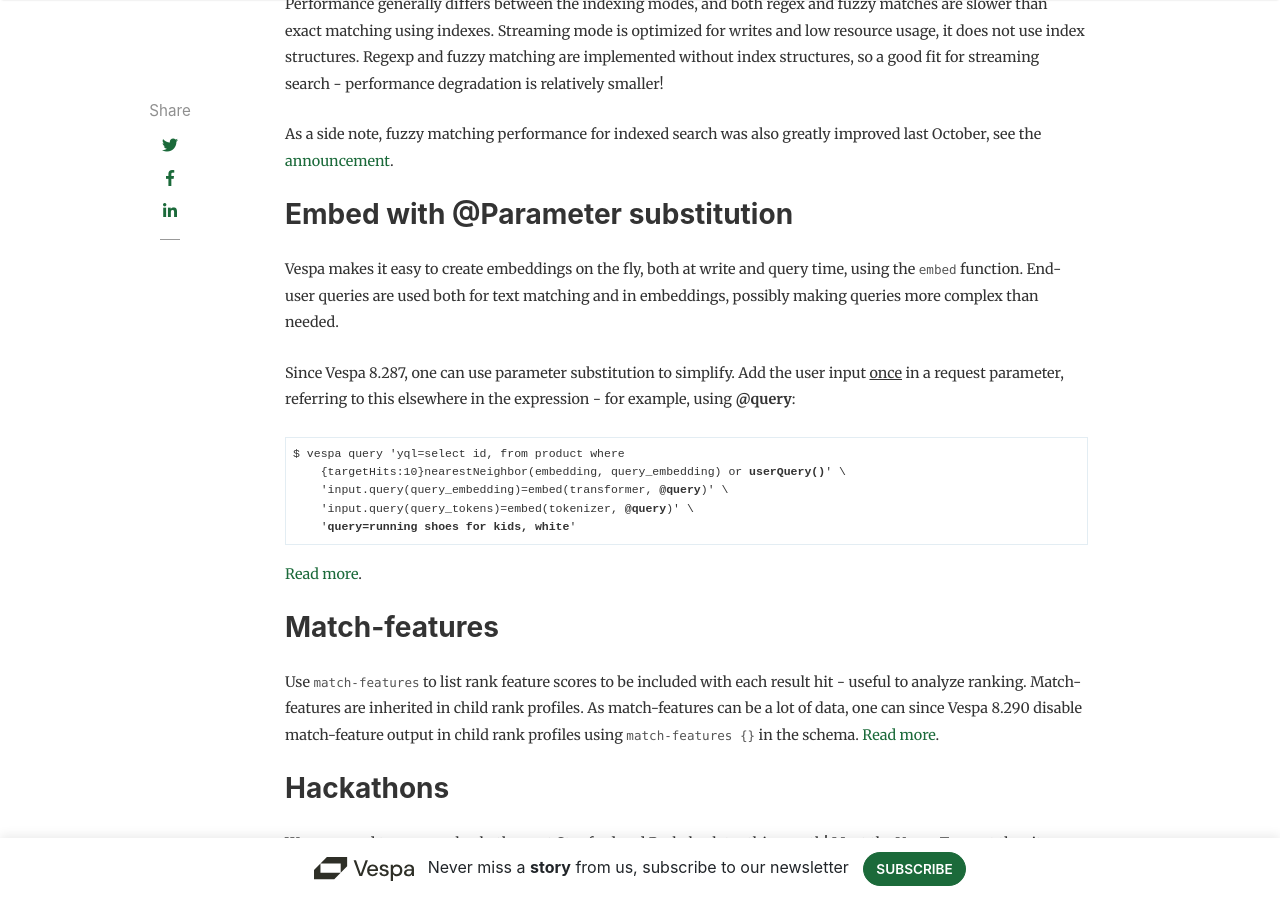
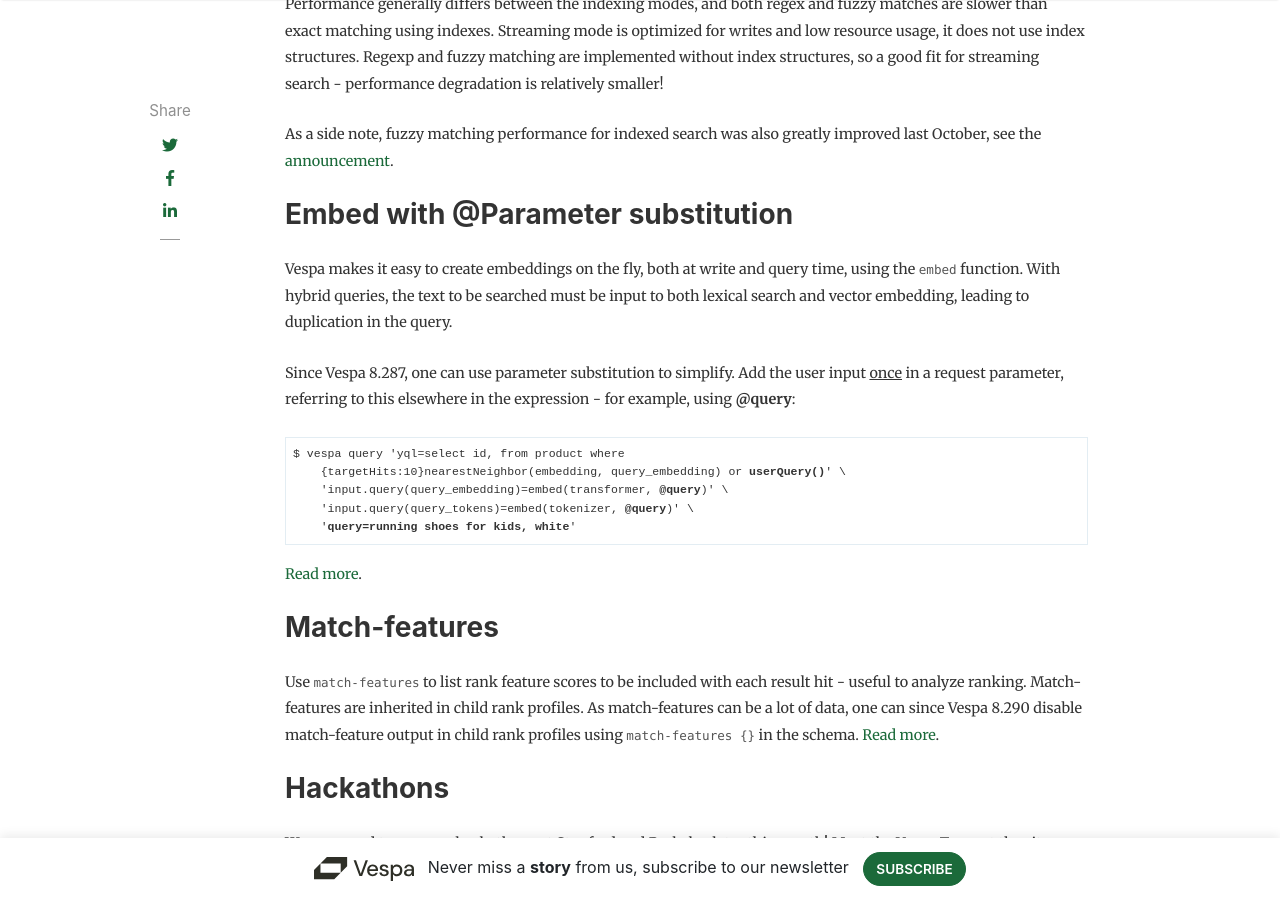
Before and after one commit to vespa-engine/blog, a Jekyll site: the page built from _posts/newsletter/2024-02-05-vespa-newsletter-february-2024.md, in a window 1280 px wide and 900 px high, scrolled down 1444 px. Built offline with Jekyll 4.4.1, drawn with Linux system fonts in a browser that asks for light colours; nearby versions of some CDN libraries; comment, search, counter and statistics services are not loaded.

Commit message:
Update _posts/newsletter/2024-02-05-vespa-newsletter-february-2024.md
Co-authored-by: Jon Bratseth <bratseth@vespa.ai>

```diff
--- a/_posts/newsletter/2024-02-05-vespa-newsletter-february-2024.md
+++ b/_posts/newsletter/2024-02-05-vespa-newsletter-february-2024.md
@@ -73,7 +73,7 @@
 
 ### Embed with @Parameter substitution
 Vespa makes it easy to create embeddings on the fly, both at write and query time, using the `embed` function.
-End-user queries are used both for text matching and in embeddings, possibly making queries more complex than needed.
+With hybrid queries, the text to be searched must be input to both lexical search and vector embedding, leading to duplication in the query.
 
 Since Vespa 8.287, one can use parameter substitution to simplify.
 Add the user input <span style="text-decoration: underline">once</span> in a request parameter,
```
